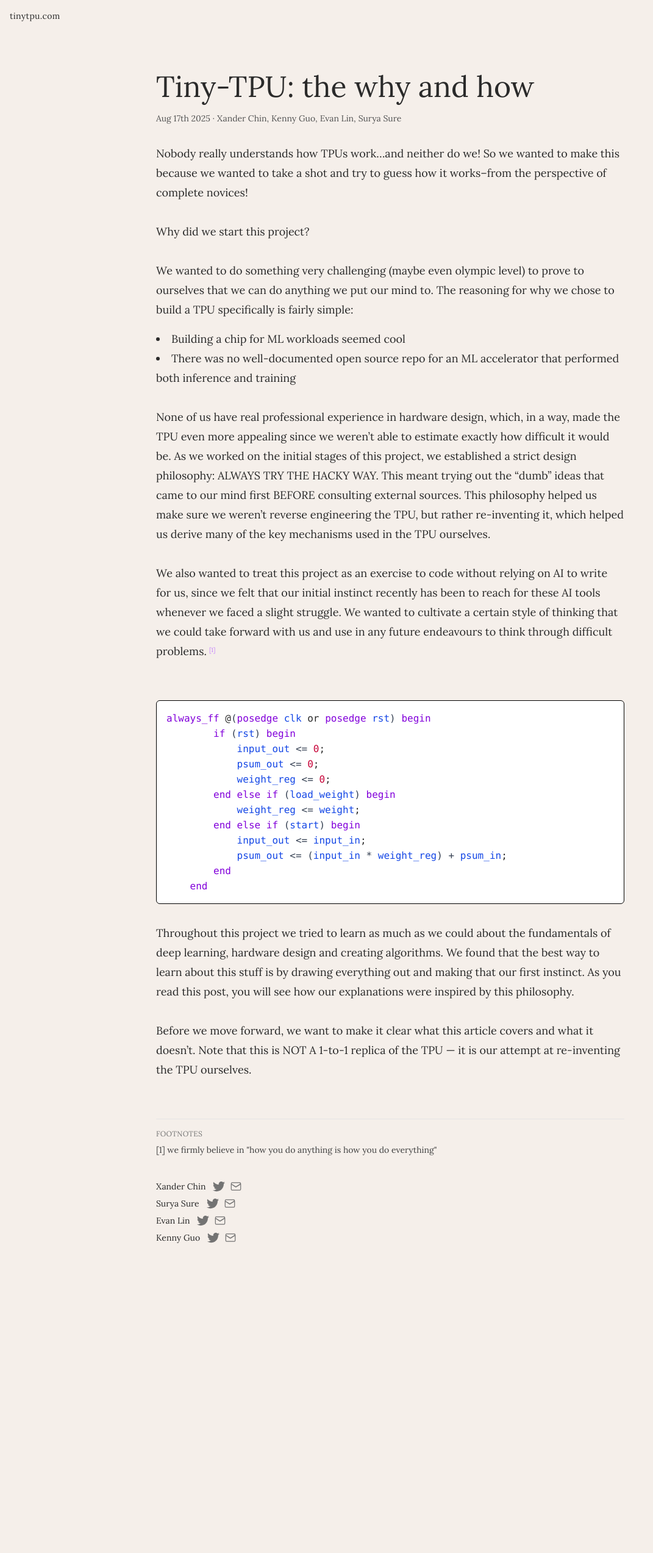
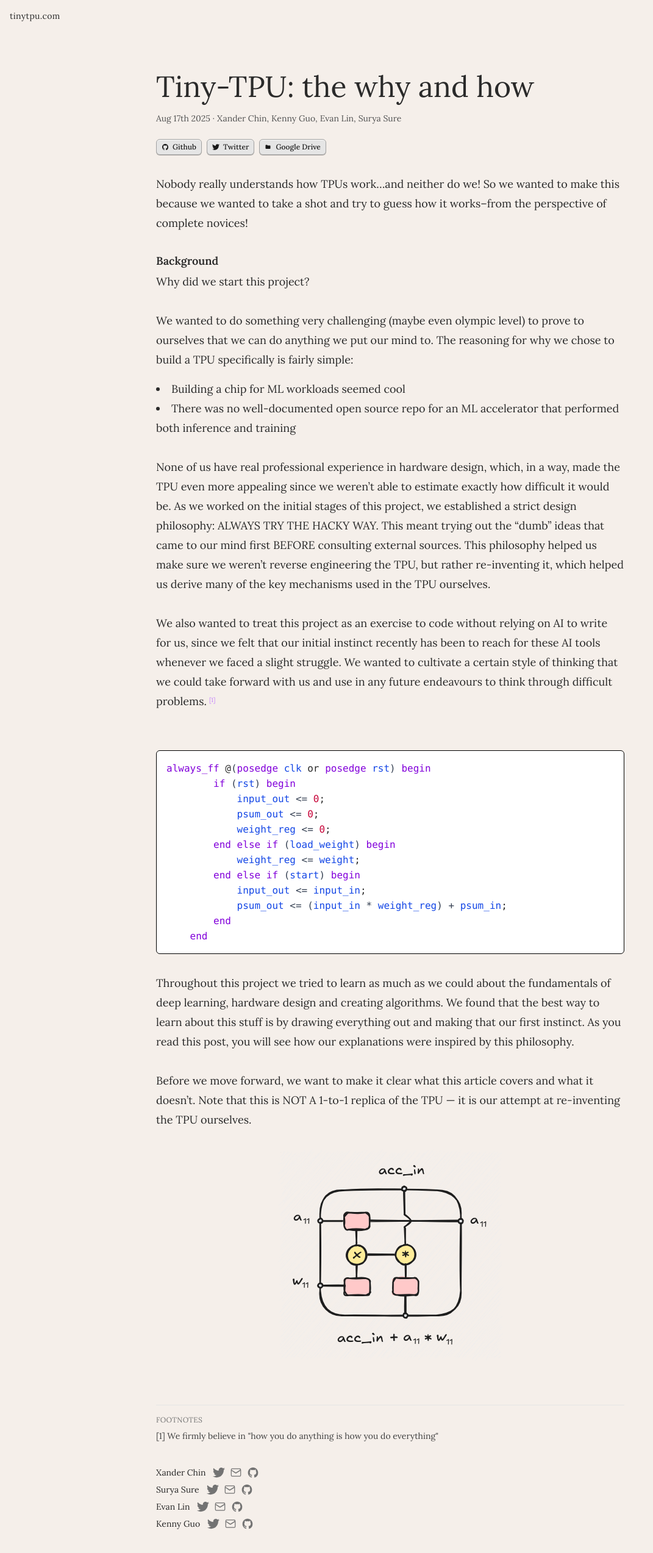
Before and after one commit to tiny-tpu-v2/tinytpu.com, a Next.js app: page / in a window 1280 px wide. Shown: the top 2546 px of the page at 61% size, without its empty margins (0-1071 px from the left). Before the commit the page ends 2095 px from the top, so only its background shows below. Built offline with nearby package versions, Linux system fonts and the light colour scheme.

Commit message:
cool buttons

```diff
--- a/src/app/page.js
+++ b/src/app/page.js
@@ -44,7 +44,7 @@ export default function Home() {
           Tiny-TPU: the why and how
         </h1>
         <div className="space-x-4">
-          <p className="text-xs sm:text-sm text-neutral-600 mb-6 sm:mb-8 whitespace-normal break-words">
+          <p className="text-xs sm:text-sm text-neutral-600 mb-2 sm:mb-3 whitespace-normal break-words">
             Aug 17th 2025 ·
             <a
               href="https://x.com/XanderChin"
@@ -79,6 +79,59 @@ export default function Home() {
               Surya Sure
             </a>
           </p>
+          <div className="mt-6 mb-6 sm:mb-8 flex flex-wrap items-center gap-2">
+            <a
+              href="https://github.com/"
+              target="_blank"
+              rel="noopener noreferrer"
+              className="inline-flex items-center gap-1.5 px-2 py-1 rounded md:rounded-md text-xs font-medium bg-neutral-200 border border-neutral-400 text-neutral-900 shadow-[inset_0_1px_0_rgba(255,255,255,0.85),0_1px_0_rgba(0,0,0,0.25)] hover:bg-neutral-300"
+              aria-label="Project on GitHub"
+            >
+              <svg
+                xmlns="http://www.w3.org/2000/svg"
+                viewBox="0 0 24 24"
+                className="h-3 w-3"
+                fill="currentColor"
+              >
+                <path d="M12 2C6.48 2 2 6.58 2 12.26c0 4.52 2.87 8.35 6.84 9.71.5.09.68-.22.68-.49 0-.24-.01-.87-.01-1.7-2.78.61-3.37-1.37-3.37-1.37-.45-1.17-1.11-1.49-1.11-1.49-.91-.64.07-.63.07-.63 1 .07 1.53 1.05 1.53 1.05.9 1.56 2.36 1.11 2.94.85.09-.67.35-1.11.64-1.37-2.22-.26-4.56-1.13-4.56-5.03 0-1.11.39-2.01 1.03-2.72-.1-.26-.45-1.31.1-2.74 0 0 .84-.27 2.75 1.03a9.16 9.16 0 0 1 5 0c1.9-1.3 2.74-1.03 2.74-1.03.55 1.43.2 2.48.1 2.74.64.71 1.03 1.62 1.03 2.72 0 3.91-2.34 4.77-4.57 5.03.36.32.69.94.69 1.9 0 1.37-.01 2.47-.01 2.81 0 .27.18.59.69.49A10.05 10.05 0 0 0 22 12.26C22 6.58 17.52 2 12 2Z" />
+              </svg>
+              Github
+            </a>
+            <a
+              href="https://x.com/"
+              target="_blank"
+              rel="noopener noreferrer"
+              className="inline-flex items-center gap-1.5 px-2 py-1 rounded md:rounded-md text-xs font-medium bg-neutral-200 border border-neutral-400 text-neutral-900 shadow-[inset_0_1px_0_rgba(255,255,255,0.85),0_1px_0_rgba(0,0,0,0.25)] hover:bg-neutral-300"
+              aria-label="Project on Twitter/X"
+            >
+              <svg
+                xmlns="http://www.w3.org/2000/svg"
+                viewBox="0 0 24 24"
+                className="h-3 w-3"
+                fill="currentColor"
+              >
+                <path d="M23.954 4.569c-.885.392-1.83.656-2.825.775 1.014-.611 1.794-1.574 2.163-2.724-.951.564-2.005.974-3.127 1.195-.897-.959-2.178-1.559-3.594-1.559-2.723 0-4.932 2.21-4.932 4.932 0 .39.045.765.127 1.124-4.094-.205-7.725-2.167-10.159-5.144-.424.722-.666 1.561-.666 2.475 0 1.71.87 3.213 2.188 4.096-.807-.026-1.566-.248-2.228-.616v.061c0 2.385 1.693 4.374 3.946 4.827-.413.111-.849.171-1.296.171-.314 0-.615-.03-.916-.086.631 1.953 2.445 3.377 4.6 3.417-1.68 1.319-3.809 2.105-6.102 2.105-.39 0-.779-.023-1.17-.067 2.189 1.402 4.768 2.221 7.557 2.221 9.054 0 14-7.496 14-13.986 0-.209 0-.423-.015-.637.961-.695 1.8-1.562 2.46-2.549z" />
+              </svg>
+              Twitter
+            </a>
+            <a
+              href="https://drive.google.com/"
+              target="_blank"
+              rel="noopener noreferrer"
+              className="inline-flex items-center gap-1.5 px-2 py-1 rounded md:rounded-md text-xs font-medium bg-neutral-200 border border-neutral-400 text-neutral-900 shadow-[inset_0_1px_0_rgba(255,255,255,0.85),0_1px_0_rgba(0,0,0,0.25)] hover:bg-neutral-300"
+              aria-label="Project on Google Drive"
+            >
+              <svg
+                xmlns="http://www.w3.org/2000/svg"
+                viewBox="0 0 24 24"
+                className="h-3 w-3"
+                fill="currentColor"
+              >
+                <path d="M3 7a2 2 0 012-2h3l2 2h7a2 2 0 012 2v7a2 2 0 01-2 2H5a2 2 0 01-2-2V7z" />
+              </svg>
+              Google Drive
+            </a>
+          </div>
         </div>
         <p>
           Nobody really understands how TPUs work…and neither do we! So we
@@ -86,6 +139,9 @@ export default function Home() {
           how it works–from the perspective of complete novices!
         </p>
         <br />
+        <h2 className="text-base md:text-lg font-semibold text-neutral-800 mb-1">
+          Background
+        </h2>
         <p>Why did we start this project?</p>
         <br />
         <p>
@@ -158,13 +214,20 @@ export default function Home() {
             covers and what it doesn’t. Note that this is NOT A 1-to-1 replica
             of the TPU — it is our attempt at re-inventing the TPU ourselves.
           </p>
+          <div className="mt-6 overflow-x-auto">
+            <img
+              src="/PE.svg"
+              alt="PE diagram"
+              className="block w-1/2 h-auto mx-auto"
+            />
+          </div>
         </div>
         <hr className="mt-10 md:mt-16 mb-4 border-neutral-200" />
         <h2 className="text-xs uppercase tracking-wide text-neutral-500">
           Footnotes
         </h2>
         <p id="fn1" className="text-xs md:text-sm text-neutral-700 mt-2">
-          [1] we firmly believe in &quot;how you do anything is how you do
+          [1] We firmly believe in &quot;how you do anything is how you do
           everything&quot;
         </p>
 
@@ -203,6 +266,22 @@ export default function Home() {
                     <path d="M2 6.75A2.75 2.75 0 0 1 4.75 4h14.5A2.75 2.75 0 0 1 22 6.75v10.5A2.75 2.75 0 0 1 19.25 20H4.75A2.75 2.75 0 0 1 2 17.25V6.75zm1.5 0v.2l8.3 5.18 8.2-5.18v-.2A1.25 1.25 0 0 0 19.25 5.5H4.75A1.25 1.25 0 0 0 3.5 6.75zm17 2.03-7.56 4.77a2.25 2.25 0 0 1-2.38 0L3.5 8.78v8.47c0 .69.56 1.25 1.25 1.25h14.5c.69 0 1.25-.56 1.25-1.25V8.78z" />
                   </svg>
                 </a>
+                <a
+                  href="https://github.com/XanderChin"
+                  target="_blank"
+                  rel="noopener noreferrer"
+                  aria-label="Xander on GitHub"
+                  className="text-neutral-500 hover:text-neutral-800"
+                >
+                  <svg
+                    xmlns="http://www.w3.org/2000/svg"
+                    viewBox="0 0 24 24"
+                    className="h-4 w-4 sm:h-5 sm:w-5"
+                    fill="currentColor"
+                  >
+                    <path d="M12 2C6.48 2 2 6.58 2 12.26c0 4.52 2.87 8.35 6.84 9.71.5.09.68-.22.68-.49 0-.24-.01-.87-.01-1.7-2.78.61-3.37-1.37-3.37-1.37-.45-1.17-1.11-1.49-1.11-1.49-.91-.64.07-.63.07-.63 1 .07 1.53 1.05 1.53 1.05.9 1.56 2.36 1.11 2.94.85.09-.67.35-1.11.64-1.37-2.22-.26-4.56-1.13-4.56-5.03 0-1.11.39-2.01 1.03-2.72-.1-.26-.45-1.31.1-2.74 0 0 .84-.27 2.75 1.03a9.16 9.16 0 0 1 5 0c1.9-1.3 2.74-1.03 2.74-1.03.55 1.43.2 2.48.1 2.74.64.71 1.03 1.62 1.03 2.72 0 3.91-2.34 4.77-4.57 5.03.36.32.69.94.69 1.9 0 1.37-.01 2.47-.01 2.81 0 .27.18.59.69.49A10.05 10.05 0 0 0 22 12.26C22 6.58 17.52 2 12 2Z" />
+                  </svg>
+                </a>
               </div>
             </li>
 
@@ -237,6 +316,22 @@ export default function Home() {
                     fill="currentColor"
                   >
                     <path d="M2 6.75A2.75 2.75 0 0 1 4.75 4h14.5A2.75 2.75 0 0 1 22 6.75v10.5A2.75 2.75 0 0 1 19.25 20H4.75A2.75 2.75 0 0 1 2 17.25V6.75zm1.5 0v.2l8.3 5.18 8.2-5.18v-.2A1.25 1.25 0 0 0 19.25 5.5H4.75A1.25 1.25 0 0 0 3.5 6.75zm17 2.03-7.56 4.77a2.25 2.25 0 0 1-2.38 0L3.5 8.78v8.47c0 .69.56 1.25 1.25 1.25h14.5c.69 0 1.25-.56 1.25-1.25V8.78z" />
+                  </svg>
+                </a>
+                <a
+                  href="https://github.com/suryasure05"
+                  target="_blank"
+                  rel="noopener noreferrer"
+                  aria-label="Surya on GitHub"
+                  className="text-neutral-500 hover:text-neutral-800"
+                >
+                  <svg
+                    xmlns="http://www.w3.org/2000/svg"
+                    viewBox="0 0 24 24"
+                    className="h-4 w-4 sm:h-5 sm:w-5"
+                    fill="currentColor"
+                  >
+                    <path d="M12 2C6.48 2 2 6.58 2 12.26c0 4.52 2.87 8.35 6.84 9.71.5.09.68-.22.68-.49 0-.24-.01-.87-.01-1.7-2.78.61-3.37-1.37-3.37-1.37-.45-1.17-1.11-1.49-1.11-1.49-.91-.64.07-.63.07-.63 1 .07 1.53 1.05 1.53 1.05.9 1.56 2.36 1.11 2.94.85.09-.67.35-1.11.64-1.37-2.22-.26-4.56-1.13-4.56-5.03 0-1.11.39-2.01 1.03-2.72-.1-.26-.45-1.31.1-2.74 0 0 .84-.27 2.75 1.03a9.16 9.16 0 0 1 5 0c1.9-1.3 2.74-1.03 2.74-1.03.55 1.43.2 2.48.1 2.74.64.71 1.03 1.62 1.03 2.72 0 3.91-2.34 4.77-4.57 5.03.36.32.69.94.69 1.9 0 1.37-.01 2.47-.01 2.81 0 .27.18.59.69.49A10.05 10.05 0 0 0 22 12.26C22 6.58 17.52 2 12 2Z" />
                   </svg>
                 </a>
               </div>
@@ -275,6 +370,22 @@ export default function Home() {
                     <path d="M2 6.75A2.75 2.75 0 0 1 4.75 4h14.5A2.75 2.75 0 0 1 22 6.75v10.5A2.75 2.75 0 0 1 19.25 20H4.75A2.75 2.75 0 0 1 2 17.25V6.75zm1.5 0v.2l8.3 5.18 8.2-5.18v-.2A1.25 1.25 0 0 0 19.25 5.5H4.75A1.25 1.25 0 0 0 3.5 6.75zm17 2.03-7.56 4.77a2.25 2.25 0 0 1-2.38 0L3.5 8.78v8.47c0 .69.56 1.25 1.25 1.25h14.5c.69 0 1.25-.56 1.25-1.25V8.78z" />
                   </svg>
                 </a>
+                <a
+                  href="https://github.com/evanliin"
+                  target="_blank"
+                  rel="noopener noreferrer"
+                  aria-label="Evan on GitHub"
+                  className="text-neutral-500 hover:text-neutral-800"
+                >
+                  <svg
+                    xmlns="http://www.w3.org/2000/svg"
+                    viewBox="0 0 24 24"
+                    className="h-4 w-4 sm:h-5 sm:w-5"
+                    fill="currentColor"
+                  >
+                    <path d="M12 2C6.48 2 2 6.58 2 12.26c0 4.52 2.87 8.35 6.84 9.71.5.09.68-.22.68-.49 0-.24-.01-.87-.01-1.7-2.78.61-3.37-1.37-3.37-1.37-.45-1.17-1.11-1.49-1.11-1.49-.91-.64.07-.63.07-.63 1 .07 1.53 1.05 1.53 1.05.9 1.56 2.36 1.11 2.94.85.09-.67.35-1.11.64-1.37-2.22-.26-4.56-1.13-4.56-5.03 0-1.11.39-2.01 1.03-2.72-.1-.26-.45-1.31.1-2.74 0 0 .84-.27 2.75 1.03a9.16 9.16 0 0 1 5 0c1.9-1.3 2.74-1.03 2.74-1.03.55 1.43.2 2.48.1 2.74.64.71 1.03 1.62 1.03 2.72 0 3.91-2.34 4.77-4.57 5.03.36.32.69.94.69 1.9 0 1.37-.01 2.47-.01 2.81 0 .27.18.59.69.49A10.05 10.05 0 0 0 22 12.26C22 6.58 17.52 2 12 2Z" />
+                  </svg>
+                </a>
               </div>
             </li>
 
@@ -311,6 +422,22 @@ export default function Home() {
                     <path d="M2 6.75A2.75 2.75 0 0 1 4.75 4h14.5A2.75 2.75 0 0 1 22 6.75v10.5A2.75 2.75 0 0 1 19.25 20H4.75A2.75 2.75 0 0 1 2 17.25V6.75zm1.5 0v.2l8.3 5.18 8.2-5.18v-.2A1.25 1.25 0 0 0 19.25 5.5H4.75A1.25 1.25 0 0 0 3.5 6.75zm17 2.03-7.56 4.77a2.25 2.25 0 0 1-2.38 0L3.5 8.78v8.47c0 .69.56 1.25 1.25 1.25h14.5c.69 0 1.25-.56 1.25-1.25V8.78z" />
                   </svg>
                 </a>
+                <a
+                  href="https://github.com/kennykgguo"
+                  target="_blank"
+                  rel="noopener noreferrer"
+                  aria-label="Kenny on GitHub"
+                  className="text-neutral-500 hover:text-neutral-800"
+                >
+                  <svg
+                    xmlns="http://www.w3.org/2000/svg"
+                    viewBox="0 0 24 24"
+                    className="h-4 w-4 sm:h-5 sm:w-5"
+                    fill="currentColor"
+                  >
+                    <path d="M12 2C6.48 2 2 6.58 2 12.26c0 4.52 2.87 8.35 6.84 9.71.5.09.68-.22.68-.49 0-.24-.01-.87-.01-1.7-2.78.61-3.37-1.37-3.37-1.37-.45-1.17-1.11-1.49-1.11-1.49-.91-.64.07-.63.07-.63 1 .07 1.53 1.05 1.53 1.05.9 1.56 2.36 1.11 2.94.85.09-.67.35-1.11.64-1.37-2.22-.26-4.56-1.13-4.56-5.03 0-1.11.39-2.01 1.03-2.72-.1-.26-.45-1.31.1-2.74 0 0 .84-.27 2.75 1.03a9.16 9.16 0 0 1 5 0c1.9-1.3 2.74-1.03 2.74-1.03.55 1.43.2 2.48.1 2.74.64.71 1.03 1.62 1.03 2.72 0 3.91-2.34 4.77-4.57 5.03.36.32.69.94.69 1.9 0 1.37-.01 2.47-.01 2.81 0 .27.18.59.69.49A10.05 10.05 0 0 0 22 12.26C22 6.58 17.52 2 12 2Z" />
+                  </svg>
+                </a>
               </div>
             </li>
           </ul>
```
Also changed, not shown: public/PE.svg (added), 1 other file (tests, documents, lock files or other folders).
